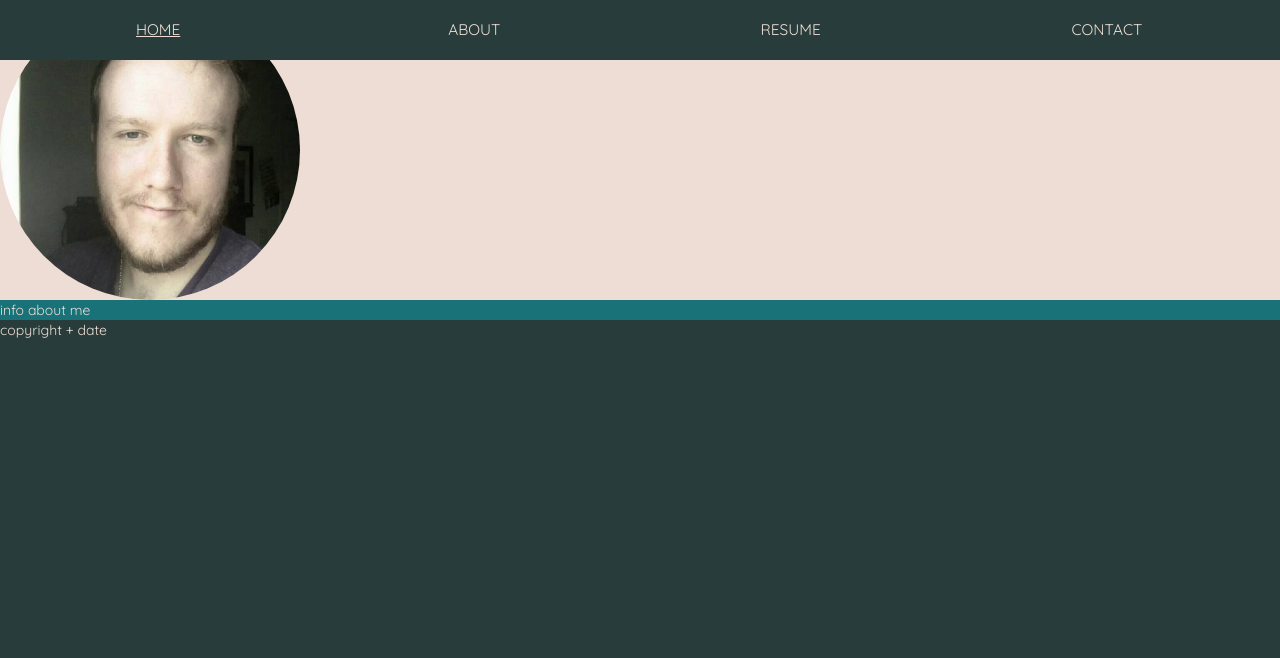
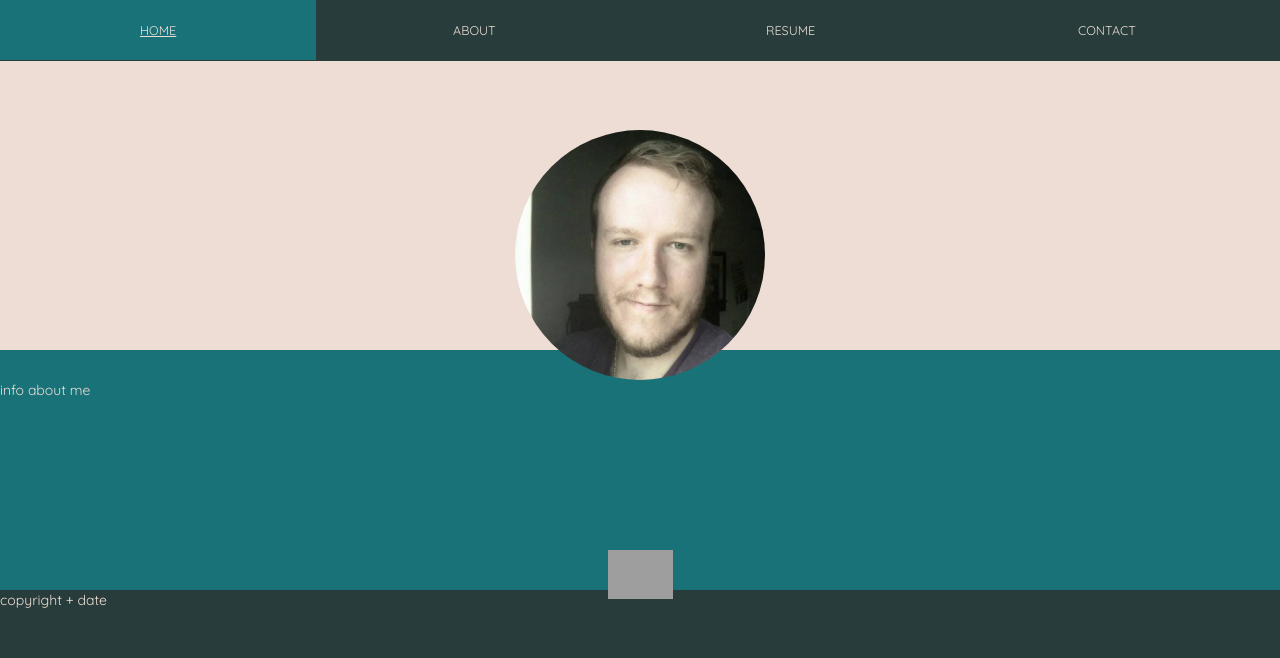
Before and after one commit to jaredcarmes/my_portfolio, a website: page src/index.html in a window 1280 px wide. Drawn offline with Linux system fonts and the light colour scheme; files that its build step writes are made by us from their sources; grey boxes are pictures that could not be loaded.

Commit message:
Move logo image down to secondary content

```diff
--- a/src/css/main.css
+++ b/src/css/main.css
@@ -18,11 +18,29 @@ nav {
 	background: #283d3b;
 	text-align: center;
 	font-size: 110%;
-	height: 60px;
+	font-size: 90%;
 }
 
 .nav-item {
-	line-height: 60px;	/* Must be the same as nav height ^ */
+	line-height: 60px;
+	padding-left: 8px;
+	padding-right: 8px;
+	text-align: center;
+
+}
+
+.active {
+	background: #197278;
+	width: 25%
+}
+
+.logo
+img {
+	position: absolute;
+	width: 65px;
+	top: 550px;
+	left: 50%;
+	margin-left: -32.5px;	/* Must be half of the width */
 }
 
 
@@ -31,12 +49,18 @@ nav {
 
 .main-content {
 	background: #edddd5;
+	height: 350px;
 }
 
 .profile {
+	margin-top: 80px;
+	text-align: center;
+}
+
+.profile
+img {
+	width: 250px;
 	border-radius: 100%;
-	height: 300px;
-	width: 300px;
 }
 
 
@@ -45,6 +69,7 @@ nav {
 
 .secondary-content {
 	background: #197278;
+	height: 240px;
 }
 
 
@@ -53,4 +78,5 @@ nav {
 
 footer {
 	background: #283d3b;
+	height: 65px;
 }
--- a/src/index.html
+++ b/src/index.html
@@ -19,21 +19,23 @@
 
 
 <header>
-	<nav class="navbar navbar-fixed-top navbar-dark">
-		<a class="navbar-brand logo" href="index.html" hidden>
-			<img src="img/logo.png" rel="Logo">
-		</a>
+	<a class="navbar-brand logo" href="index.html">
+		<img src="img/logo.png" rel="Logo">
+	</a>
+	<nav class="navbar navbar-fixed-top">
 		<div class="nav container-fluid">
-			<a class="col-md-3 nav-item nav-link active" href="index.html">HOME</a>
-			<a class="col-md-3 nav-item nav-link" href="about.html">ABOUT</a>
-			<a class="col-md-3 nav-item nav-link" href="resume.html">RESUME</a>
-			<a class="col-md-3 nav-item nav-link" href="contact.html">CONTACT</a>
+			<a class="col-md-3 nav-item nav-link active" href="#">HOME</a>
+			<a class="col-md-3 nav-item nav-link" href="#">ABOUT</a>
+			<a class="col-md-3 nav-item nav-link" href="#">RESUME</a>
+			<a class="col-md-3 nav-item nav-link" href="#">CONTACT</a>
 		</div>
 	</nav>
 </header>
 
-<section class="main-content">
-	<img class="profile" src="img/profile.png" rel="Profile Picture">
+<section class="main-content container-fluid">
+	<div class="col-md-12 profile">
+		<img src="img/profile.png" rel="Profile Picture">
+	</div>
 </section>
 <section class="secondary-content">
 	info about me
```
Also changed, not shown: README.md, 3 other files.
